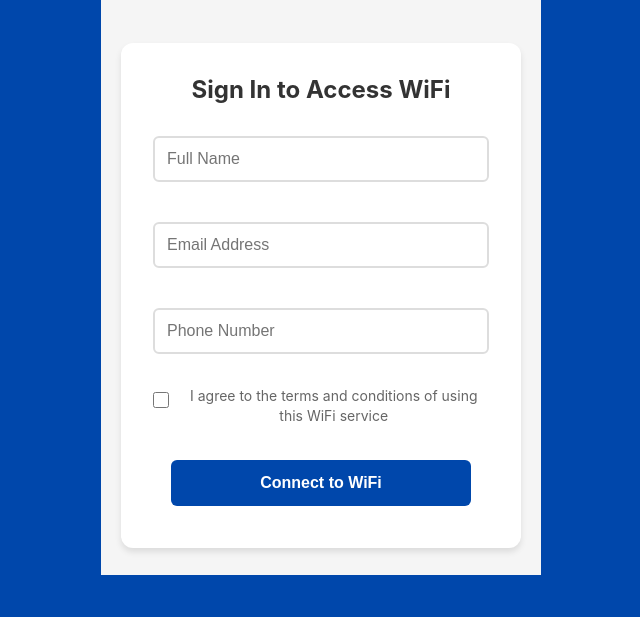
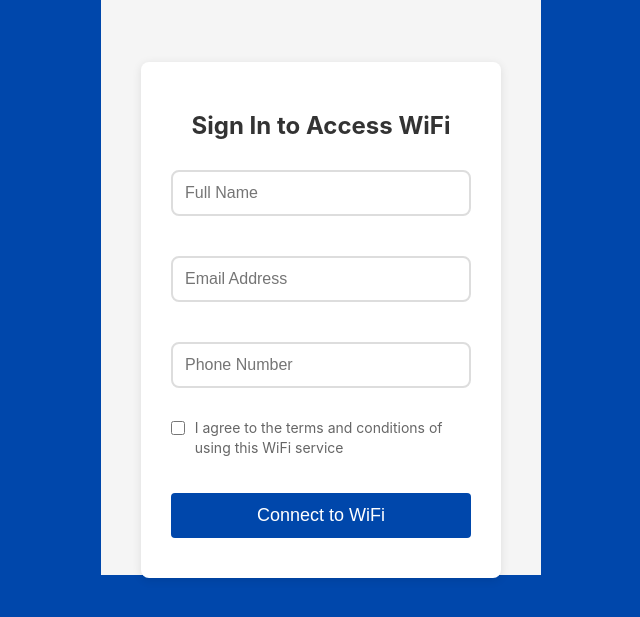
Before and after one commit to taylorpetrehn/splashpage, a plain HTML site: page signin.html in a window 1280 px wide. Shown: the part 225-842 px from the top of the page, without its empty margins (319-959 px from the left). Drawn offline with Linux system fonts and the light colour scheme.

Commit message:
small fixes

```diff
--- a/signin.html
+++ b/signin.html
@@ -18,7 +18,6 @@
         }
 
         .wrapper {
-            position: relative;
             width: 100%;
             max-width: 1200px;
             margin: 0 auto;
@@ -34,117 +33,64 @@
             max-width: 300px;
             width: 90%;
             height: auto;
-            margin-bottom: 1rem;
+            margin-bottom: 2rem;
         }
 
         .signin-form {
             background: white;
-            padding: 2rem;
-            border-radius: 12px;
-            box-shadow: 0 4px 6px rgba(0,0,0,0.1);
+            padding: 30px;
+            border-radius: 8px;
+            box-shadow: 0 2px 10px rgba(0,0,0,0.1);
             color: #333;
-            width: 100%;
             max-width: 400px;
-            box-sizing: border-box;
-        }
-
-        .signin-form h2 {
-            margin: 0 0 1.5rem 0;
-            text-align: center;
-            color: #333;
-        }
-
-        .form-group {
-            margin-bottom: 1.5rem;
+            width: 90%;
             position: relative;
         }
 
-        .signin-form input[type="text"],
-        .signin-form input[type="email"],
-        .signin-form input[type="tel"] {
+        .signin-form input {
             width: 100%;
-            padding: 12px;
-            margin: 8px 0;
-            border: 2px solid #ddd;
-            border-radius: 6px;
+            padding: 10px;
+            margin: 10px 0;
+            border: 1px solid #ddd;
+            border-radius: 4px;
             box-sizing: border-box;
-            font-size: 16px;
-            transition: border-color 0.3s ease;
-            -webkit-appearance: none;
-            appearance: none;
-        }
-
-        .signin-form input:focus {
-            border-color: #0047AB;
-            outline: none;
         }
 
         .signin-form button {
             width: 100%;
-            padding: 14px;
+            padding: 12px;
             background-color: #0047AB;
             color: white;
             border: none;
-            border-radius: 6px;
+            border-radius: 4px;
             cursor: pointer;
-            font-size: 16px;
-            font-weight: 600;
-            transition: background-color 0.3s ease;
-            -webkit-appearance: none;
-            appearance: none;
+            margin-top: 20px;
         }
 
         .signin-form button:hover {
             background-color: #003380;
         }
 
-        .checkbox-container {
-            display: flex;
-            align-items: flex-start;
-            gap: 10px;
-            margin: 1.5rem 0;
+        .form-group {
+            margin-bottom: 20px;
         }
 
-        .checkbox-container input[type="checkbox"] {
-            margin-top: 4px;
-        }
-
-        .checkbox-container label {
-            font-size: 14px;
-            line-height: 1.4;
-            color: #666;
+        .checkbox-container {
+            text-align: left;
+            margin: 15px 0;
         }
 
         @media (max-width: 480px) {
-            body {
-                align-items: flex-start;
-                padding-top: 20px;
-            }
-
             .wrapper {
                 padding: 15px;
-                min-height: 100vh;
             }
 
             .signin-form {
-                padding: 1.5rem;
+                padding: 20px;
             }
 
             .logo {
                 max-width: 200px;
-            }
-
-            /* Add a container for mobile keyboard adjustment */
-            .mobile-keyboard-space {
-                display: none;
-                height: 0;
-                transition: height 0.3s ease;
-            }
-
-            /* When keyboard is active */
-            .keyboard-active .mobile-keyboard-space {
-                display: block;
-                height: 150px;
             }
         }
     </style>
@@ -177,8 +123,6 @@
                 <button type="submit">Connect to WiFi</button>
             </form>
         </div>
-        <!-- Add space for mobile keyboard -->
-        <div class="mobile-keyboard-space"></div>
     </div>
 
     <script>
@@ -228,21 +172,6 @@
 
             return false;
         }
-
-        // Improve mobile input experience
-        const isMobile = /iPhone|iPad|iPod|Android/i.test(navigator.userAgent);
-
-        if (isMobile) {
-            document.querySelectorAll('input').forEach(input => {
-                input.addEventListener('focus', function() {
-                    document.body.classList.add('keyboard-active');
-                });
-
-                input.addEventListener('blur', function() {
-                    document.body.classList.remove('keyboard-active');
-                });
-            });
-        }
     </script>
 </body>
 </html>
```
